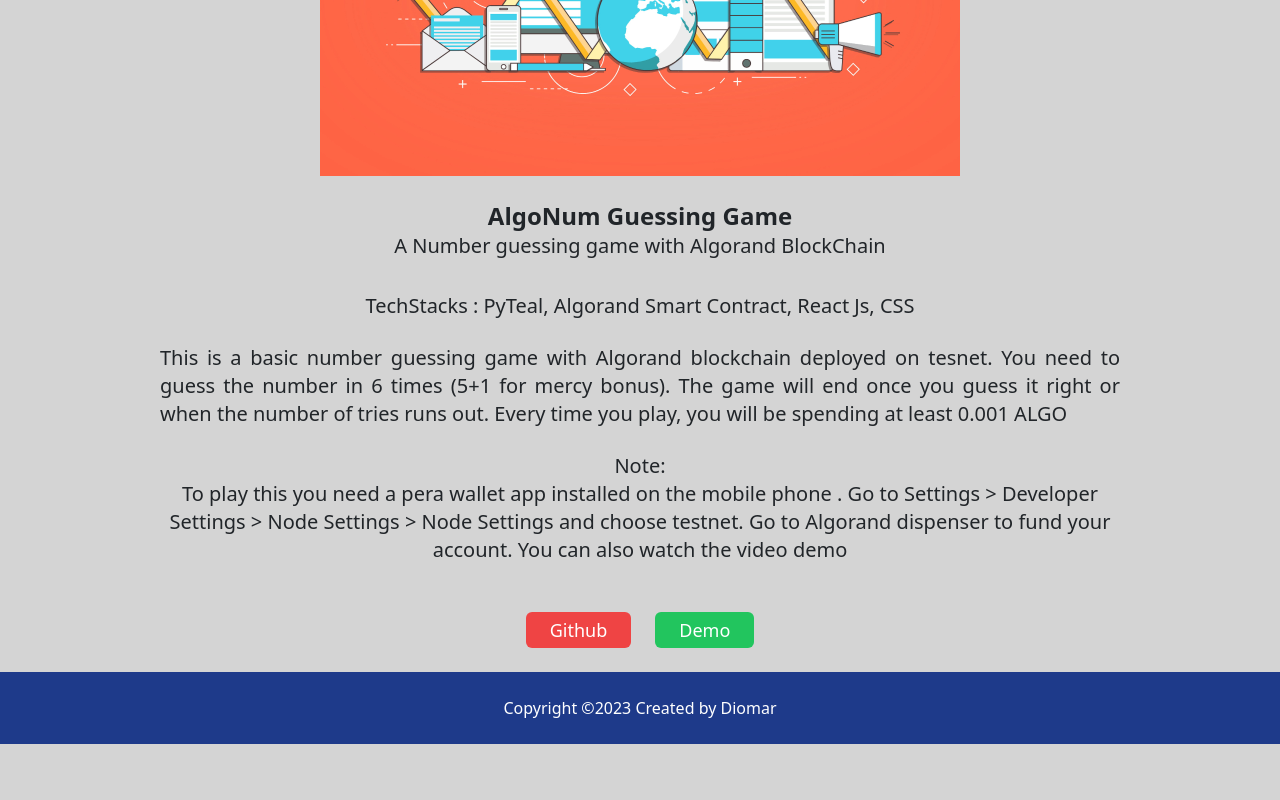
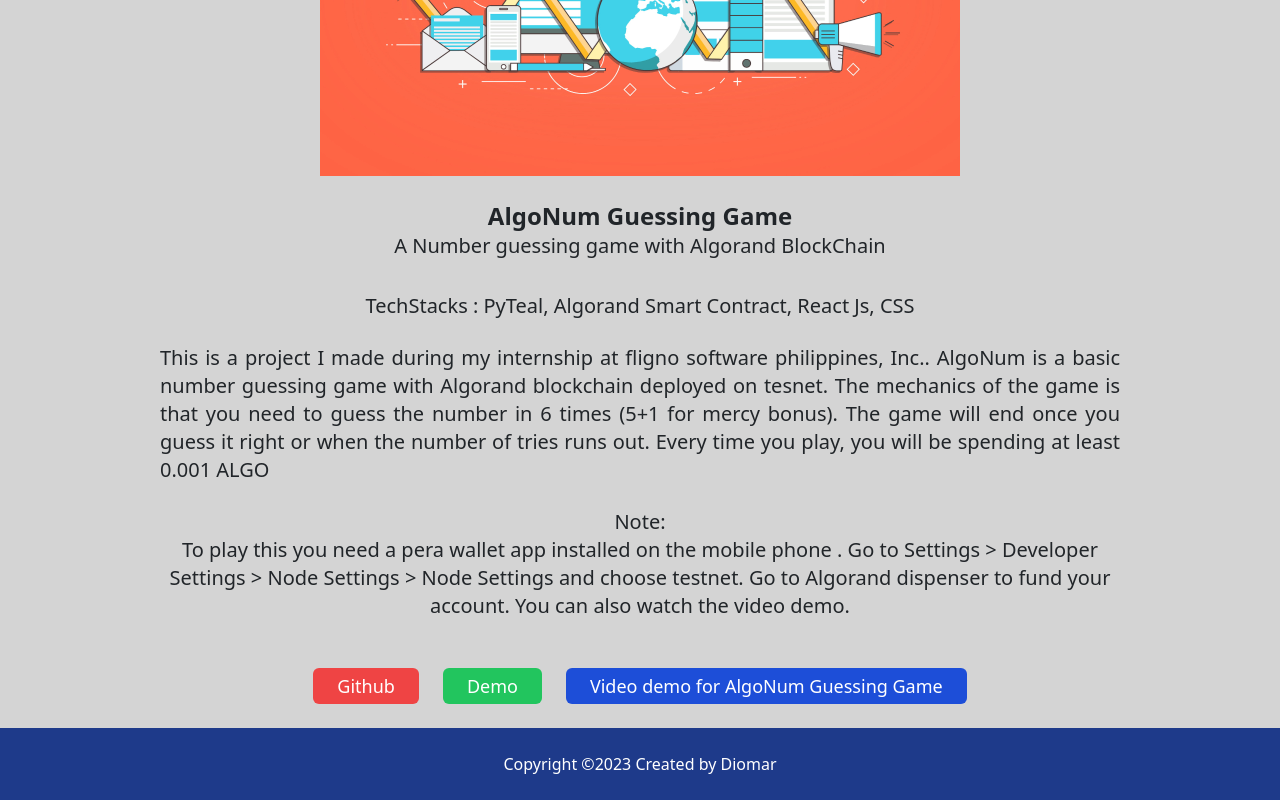
Before and after one commit to ramdio12/portfolio, a React (Vite) app: page /project/1 in a window 1280 px wide. Shown: the part 296-1096 px from the top of the page. Before the commit the page ends 1040 px from the top, so only its background shows below. Built offline with nearby package versions, Linux system fonts and the light colour scheme.

Commit message:
added video demo for AlgoNum Guessing Game

```diff
--- a/src/Pages/Project.tsx
+++ b/src/Pages/Project.tsx
@@ -4,7 +4,17 @@
 const Project = () => {
   const { id }: any = useParams();
   const project = ProjectItem[id];
-  const { name, img, tech, description, subname, note, github, demo } = project;
+  const {
+    name,
+    img,
+    tech,
+    description,
+    subname,
+    note,
+    github,
+    demo,
+    video_demo,
+  } = project;
 
   return (
     <div className=" mt-28 w-full">
@@ -31,7 +41,7 @@
           </p>
         </div>
 
-        <div className="mx-auto py-4 flex gap-4 items-center justify-center">
+        <div className="mx-auto py-4 flex flex-wrap gap-4 items-center justify-center">
           <a
             href={github}
             target="_blank"
@@ -44,6 +54,15 @@
             className=" bg-green-500 text-white text-lg px-4 py-1 rounded-md">
             Demo
           </a>
+
+          {video_demo && (
+            <a
+              href={video_demo}
+              target="_blank"
+              className=" bg-blue-700 text-white text-lg px-4 py-1 rounded-md">
+              Video demo for AlgoNum Guessing Game
+            </a>
+          )}
         </div>
       </div>
     </div>
--- a/src/data/projects.ts
+++ b/src/data/projects.ts
@@ -20,10 +20,11 @@
         "subname":"A Number guessing game with Algorand BlockChain",
         "img":project_2,
         "tech": "PyTeal, Algorand Smart Contract, React Js, CSS",
-        "description":"This is a basic number guessing game with Algorand blockchain deployed on tesnet. You need to guess the number in 6 times (5+1 for mercy bonus). The game will end once you guess it right or when the number of tries runs out. Every time you play, you will be spending at least 0.001 ALGO",
-        "note":"To play this you need a pera wallet app installed on the mobile phone . Go to Settings > Developer Settings > Node Settings > Node Settings and choose testnet. Go to Algorand dispenser to fund your account. You can also watch the video demo",
+        "description":"This is a project I made during my internship at fligno software philippines, Inc.. AlgoNum is a basic number guessing game with Algorand blockchain deployed on tesnet. The mechanics of the game is that you need to guess the number in 6 times (5+1 for mercy bonus). The game will end once you guess it right or when the number of tries runs out. Every time you play, you will be spending at least 0.001 ALGO",
+        "note":"To play this you need a pera wallet app installed on the mobile phone . Go to Settings > Developer Settings > Node Settings > Node Settings and choose testnet. Go to Algorand dispenser to fund your account. You can also watch the video demo.",
         "github":"https://github.com/ramdio12/AlgoNum_Guessing_Game",
-        "demo":"https://algo-num-guessing-game.vercel.app/"
+        "demo":"https://algo-num-guessing-game.vercel.app/",
+        "video_demo": "https://drive.google.com/drive/folders/1XQrcQ8OUc7AFSRpUcvwnSEfJecx7543b"
     }
     ,{
         "id":3,
```
